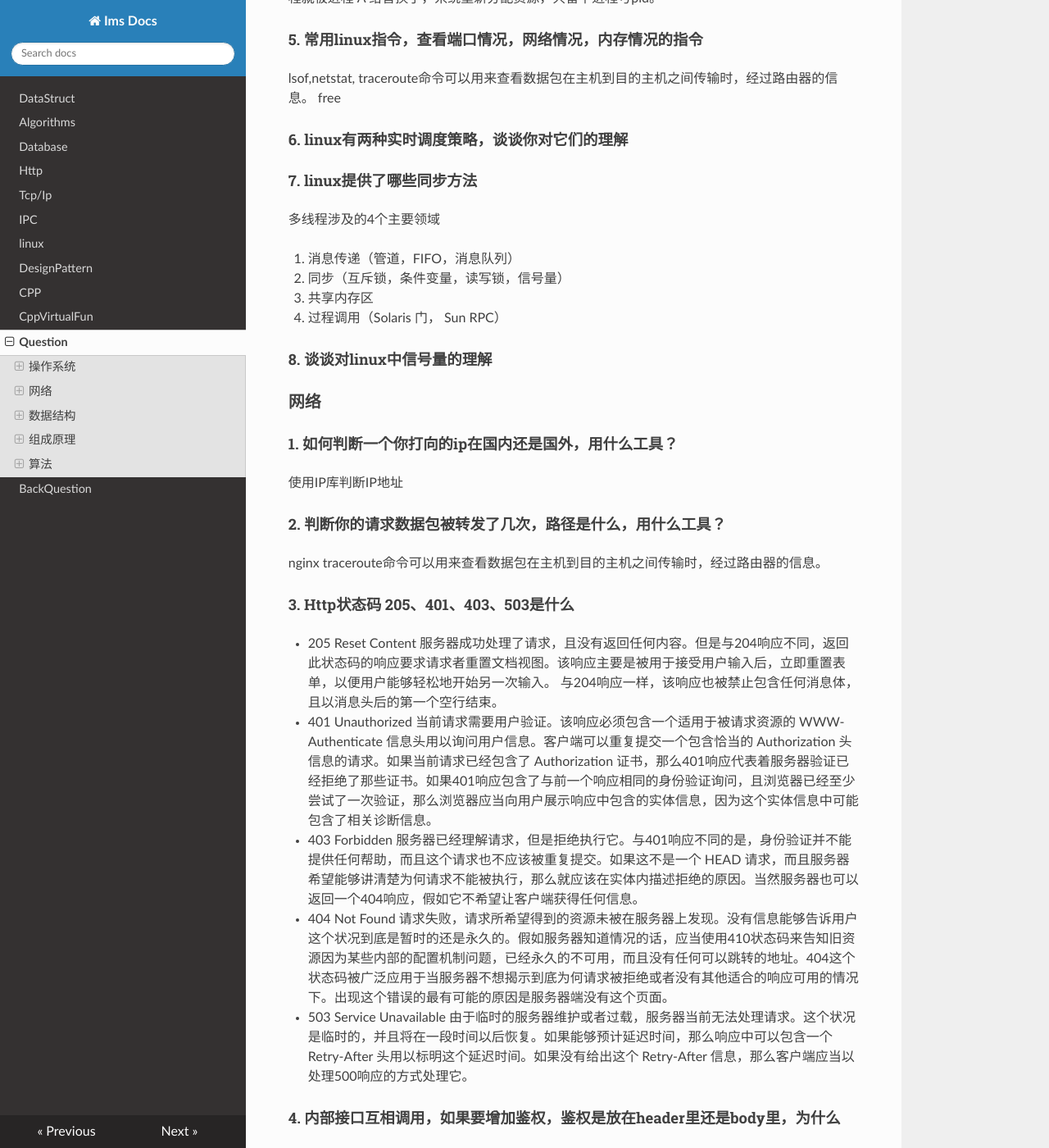
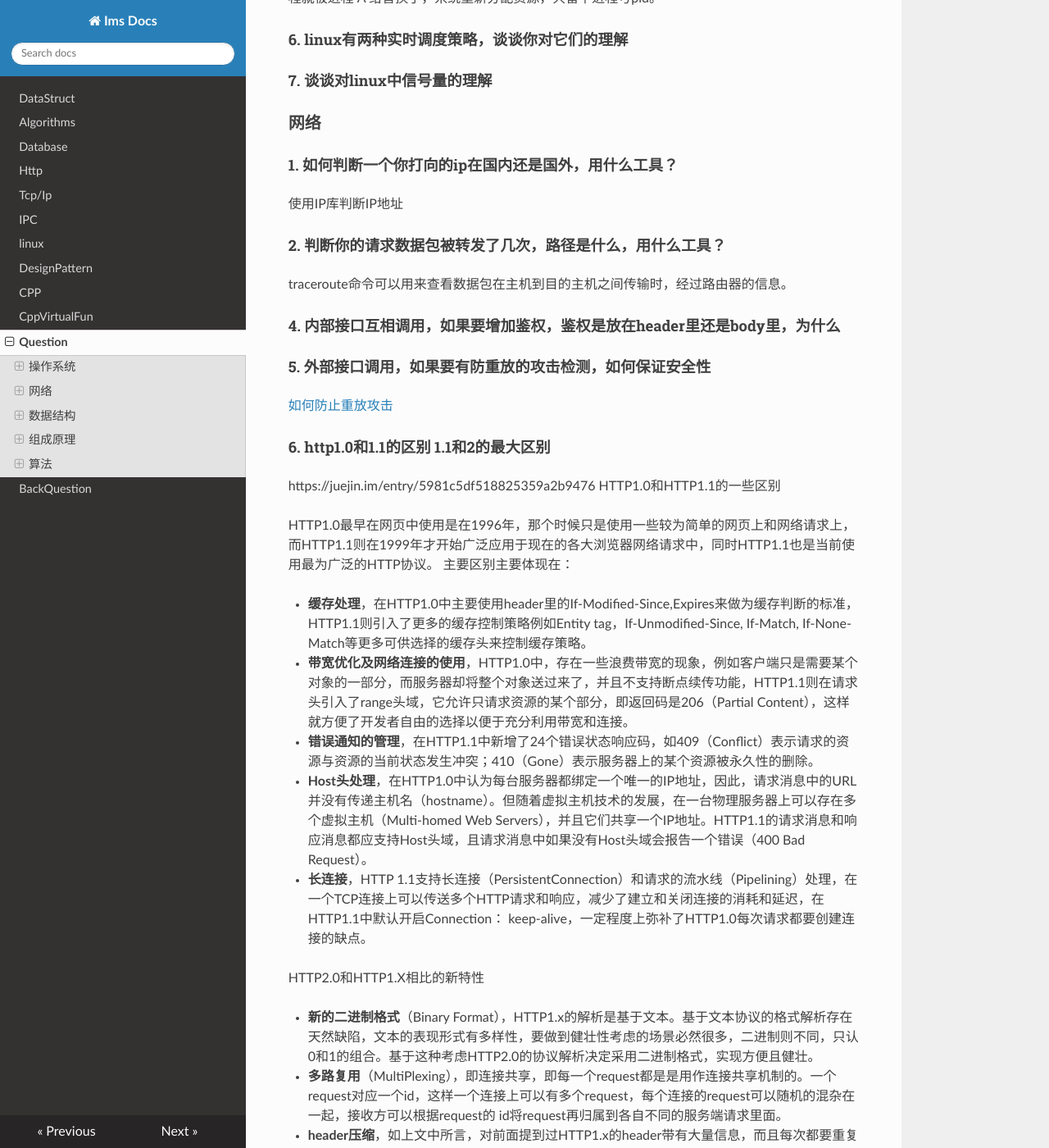
Before and after one commit to ims0/mkdocs, an MkDocs documentation site: the page built from docs/question.md, in a window 1280 px wide and 1400 px high, scrolled down 809 px. Shown: the whole window at 82% size. Built offline with MkDocs 1.6.1, drawn with Linux system fonts in a browser that asks for light colours; nearby versions of some CDN libraries; some of the changed text lies outside the part shown.

Commit message:
更新数据

```diff
--- a/docs/question.md
+++ b/docs/question.md
@@ -20,46 +20,21 @@ clone函数功能强大，带了众多参数，因此由他创建的进程要比
 clone可以让你有选择性的继承父进程的资源，你可以选择想vfork一样和父进程共享一个虚存空间，从而使创造的是线程，你也可以不和父进程共享，你甚至可以选择创造出来的进程和父进程不再是父子关系，而是兄弟关系。
 #### 4. exec()和fork()的区别
 fork 函数我们知道fork出来的进程几乎是完全一样的，这感觉并没有什么用，所以我们想着使用这个新的进程去干点大事，例如运行一个别的程序 A ，一旦系统调用 exec() 函数族的函数，那么当前进程（也就是和父进程一样的进程）就死掉了，不再执行 exec() 后面的代码，即这个创建出来的进程就被进程 A 给替换了，系统重新分配资源，只留下进程号pid。
-#### 5. 常用linux指令，查看端口情况，网络情况，内存情况的指令
-lsof,netstat,
-traceroute命令可以用来查看数据包在主机到目的主机之间传输时，经过路由器的信息。
-free
 
 #### 6. linux有两种实时调度策略，谈谈你对它们的理解
-#### 7. linux提供了哪些同步方法
-多线程涉及的4个主要领域
-
-1. 消息传递（管道，FIFO，消息队列）
-2. 同步（互斥锁，条件变量，读写锁，信号量）
-3. 共享内存区
-4. 过程调用（Solaris 门， Sun RPC）
-#### 8. 谈谈对linux中信号量的理解
+#### 7. 谈谈对linux中信号量的理解
 
 ### 网络
 #### 1. 如何判断一个你打向的ip在国内还是国外，用什么工具？
 使用IP库判断IP地址
 #### 2. 判断你的请求数据包被转发了几次，路径是什么，用什么工具？
-nginx
 traceroute命令可以用来查看数据包在主机到目的主机之间传输时，经过路由器的信息。
-#### 3. Http状态码 205、401、403、503是什么
-
-+ 205 Reset Content
-服务器成功处理了请求，且没有返回任何内容。但是与204响应不同，返回此状态码的响应要求请求者重置文档视图。该响应主要是被用于接受用户输入后，立即重置表单，以便用户能够轻松地开始另一次输入。
-与204响应一样，该响应也被禁止包含任何消息体，且以消息头后的第一个空行结束。
-+ 401 Unauthorized
-当前请求需要用户验证。该响应必须包含一个适用于被请求资源的 WWW-Authenticate 信息头用以询问用户信息。客户端可以重复提交一个包含恰当的 Authorization 头信息的请求。如果当前请求已经包含了 Authorization 证书，那么401响应代表着服务器验证已经拒绝了那些证书。如果401响应包含了与前一个响应相同的身份验证询问，且浏览器已经至少尝试了一次验证，那么浏览器应当向用户展示响应中包含的实体信息，因为这个实体信息中可能包含了相关诊断信息。
-+ 403 Forbidden
-服务器已经理解请求，但是拒绝执行它。与401响应不同的是，身份验证并不能提供任何帮助，而且这个请求也不应该被重复提交。如果这不是一个 HEAD 请求，而且服务器希望能够讲清楚为何请求不能被执行，那么就应该在实体内描述拒绝的原因。当然服务器也可以返回一个404响应，假如它不希望让客户端获得任何信息。
-+ 404 Not Found
-请求失败，请求所希望得到的资源未被在服务器上发现。没有信息能够告诉用户这个状况到底是暂时的还是永久的。假如服务器知道情况的话，应当使用410状态码来告知旧资源因为某些内部的配置机制问题，已经永久的不可用，而且没有任何可以跳转的地址。404这个状态码被广泛应用于当服务器不想揭示到底为何请求被拒绝或者没有其他适合的响应可用的情况下。出现这个错误的最有可能的原因是服务器端没有这个页面。
-+ 503 Service Unavailable
-由于临时的服务器维护或者过载，服务器当前无法处理请求。这个状况是临时的，并且将在一段时间以后恢复。如果能够预计延迟时间，那么响应中可以包含一个 Retry-After 头用以标明这个延迟时间。如果没有给出这个 Retry-After 信息，那么客户端应当以处理500响应的方式处理它。
-
 
 #### 4. 内部接口互相调用，如果要增加鉴权，鉴权是放在header里还是body里，为什么
 #### 5. 外部接口调用，如果要有防重放的攻击检测，如何保证安全性
-#### 6. tcp为什么要四次挥手，为什么不是三次
-#### 7. http1.0和1.1的区别 1.1和2的最大区别
+[如何防止重放攻击](https://blog.csdn.net/weixin_39986856/article/details/82657808)
+
+#### 6. http1.0和1.1的区别 1.1和2的最大区别
 https://juejin.im/entry/5981c5df518825359a2b9476
 HTTP1.0和HTTP1.1的一些区别
 
```
Also changed, not shown: other parts of docs/question.md (+1 -1 lines), docs/back-end.md (+12 -21 lines).
